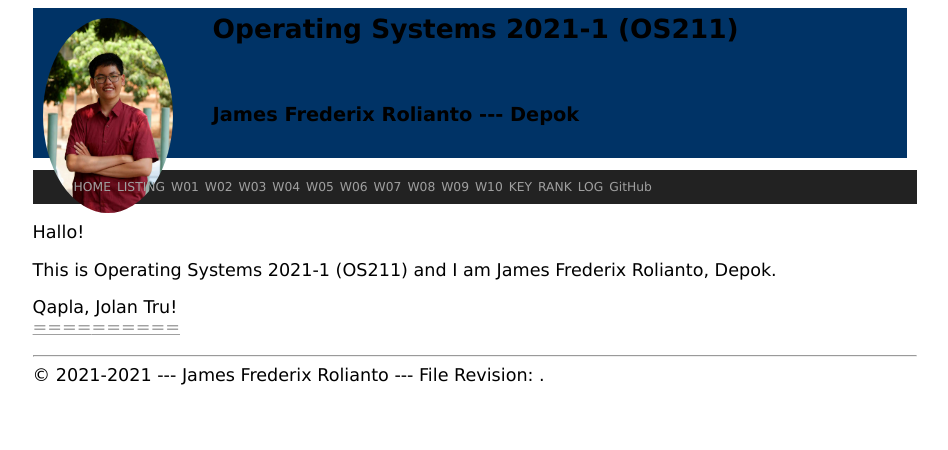
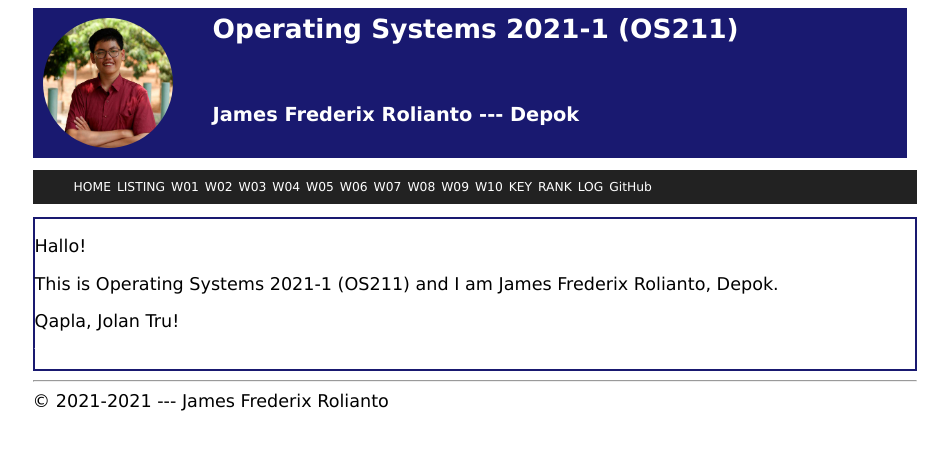
Before and after one commit to SinusCosinusTangen/os211, a Jekyll site: the page built from index.md, in a window 1280 px wide. Shown: the top 450 px of the page, without its empty margins (165-1113 px from the left). Built offline with Jekyll 4.4.1, drawn with Linux system fonts in a browser that asks for light colours.

Commit message:
Fix style and add photos

```diff
--- a/_includes/footer.html
+++ b/_includes/footer.html
@@ -1,6 +1,6 @@
 <div>
 <hr>
 <div>
-&copy; {{ site.copyright }} --- {{ site.author }} --- File Revision: {{ site.version }}.
+&copy; {{ site.copyright }} --- {{ site.author }}
 </div>
 </div>
--- a/assets/css/style.css
+++ b/assets/css/style.css
@@ -4,9 +4,18 @@
  "Mike Dane", "w3schools", et al.
  */
 
+section {
+  border: solid 2px midnightblue;
+}
+
+hr {
+  color: midnightblue;
+  background-color: midnightblue;
+}
+
 .plainclass {
   color:            white;
-  background-color: #001030;
+  background-color: midnightblue;
 }
 
 .plainclass1 {
@@ -23,7 +32,7 @@
 }
 
 .container a {
-  color: #a0a0a0;
+  color: white;
 }
 
 .container a:hover {
@@ -35,8 +44,9 @@
 
 .column {
   float:            left;
+  color: white;
   display:          inline-block;
-  background:       #003366;
+  background:       midnightblue;
   height:           130px;
   width:            100%;
   padding-top:      10px;
```
Also changed, not shown: _includes/google-analytics.html (deleted, +0 -12 lines), assets/images/sct.jpg.
